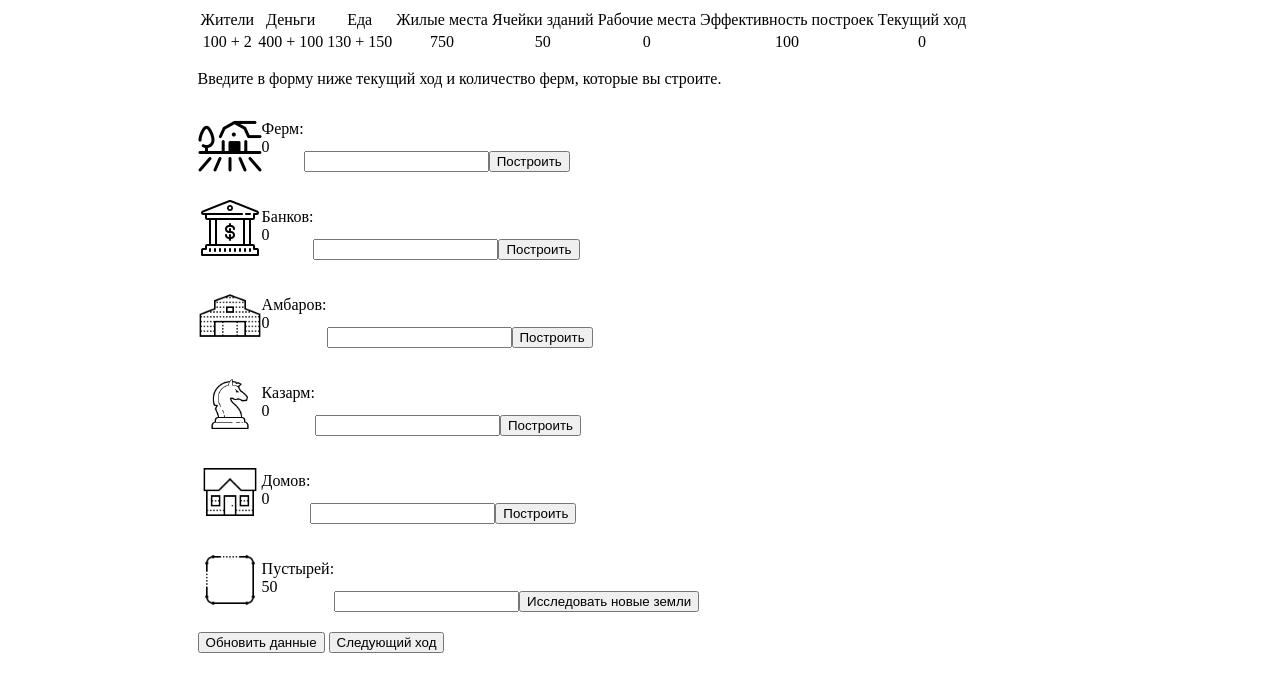
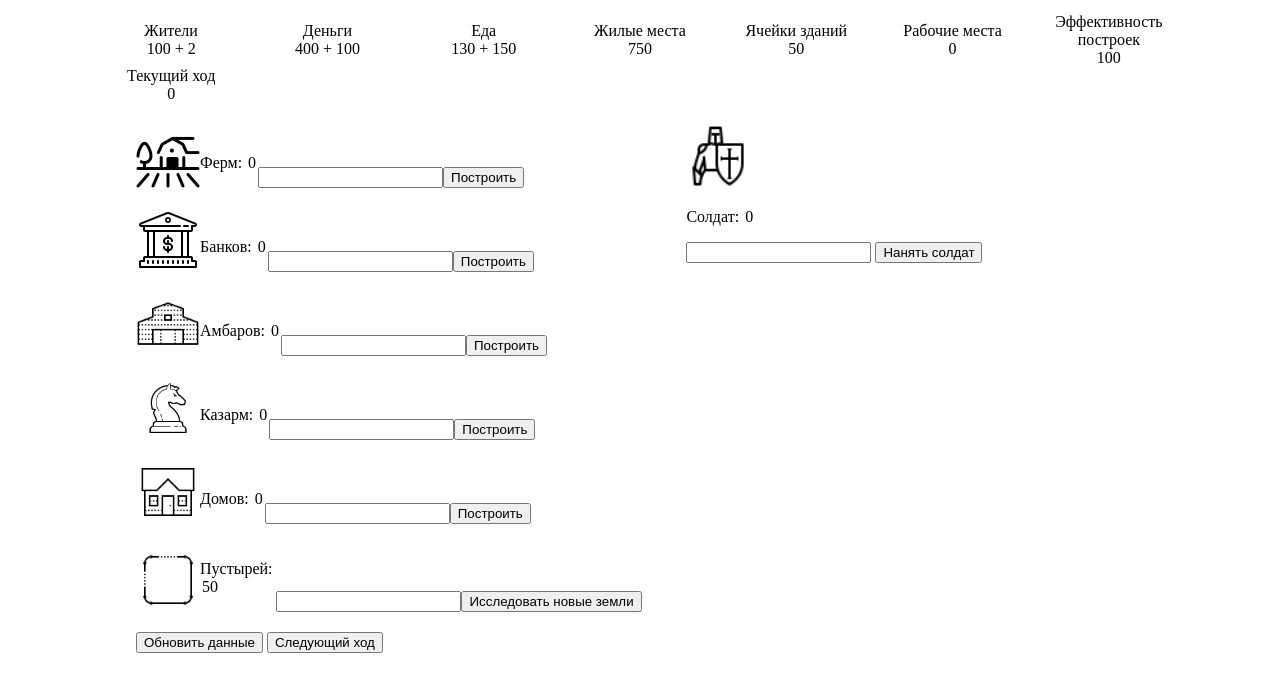
Before and after one commit to PanshinAnd/-PanshinAnd.errortopia.io-, a plain HTML site: page index.html in a window 1280 px wide. Drawn offline with Linux system fonts and the light colour scheme.

Commit message:
Найм солдат

```diff
--- a/index.html
+++ b/index.html
@@ -9,75 +9,83 @@
   </head>
   <body>
     <div class="strict">
-      <!--В этом div я буду строго следовать заданию -->
-      <div class="stat">
-        <table>
-          <tr>
-            <td>Жители</td>
-            <td>Деньги</td>
-            <td>Еда</td>
-            <td>Жилые места</td>
-            <!--<td>Банки</td>-->
-            <td>Ячейки зданий</td>
-            <td>Рабочие места</td>
-            <td>Эффективность построек</td>
-            <td>Текущий ход </td>
-          </tr>
-          <tr>
-            <td id="population"></td>
-            <td id='money'></td>
-            <td id='food'></td>
-            <td id='livingPlaces'></td>
-            <!--<td id='bank'></td>-->
-            <td id='constructionCell'></td>
-            <td id="workplaces"></td>
-            <td id='buildEfficiency'></td>
-            <td id='currentTurn'></td>
-          </tr>
-        </table>
+      <div class = "container table">
+        <div class = 'column'>
+          <div class = 'block item'>Жители</div>
+          <div class = 'block item' id = 'population'></div>
+        </div>
+        <div class = 'column'>
+          <div class = 'block item'>Деньги</div>
+          <div class = 'block item' id = 'money'></div>
+        </div>
+        <div class = 'block'>
+          <div class = 'block'>Еда</div>
+          <div class = 'block' id = 'food'></div>
+        </div>
+        <div class = 'block'>
+          <div class = 'block'>Жилые места</div>
+          <div class = 'block' id = 'livingPlaces'></div>
+        </div>
+
+        <div class = 'block'>
+          <div class = 'block'>Ячейки зданий</div>
+          <div class = 'block' id = 'constructionCell'></div>
+        </div>
+        <div class = 'block'>
+          <div class = 'block'>Рабочие места</div>
+          <div class = 'block' id = 'workplaces'></div>
+        </div>
+        <div class = 'block'>
+          <div class = 'block'>Эффективность построек</div>
+          <div class = 'block' id = 'buildEfficiency'></div>
+        </div>
+        <div class = 'block'>
+          <div class = 'block'>Текущий ход</div>
+          <div class = 'block' id = 'currentTurn'></div>
+        </div>
+        <div class ='break'></div>
       </div>
-      <div class='container'>
+      <div class='leftColumn'>
         <form action="main.js" name ="form">
-          <p>Введите в форму ниже текущий ход и количество ферм, которые вы строите.</p>
 
           <div class='building'>
-            <img src='farm.png' alt='Ферма' class='icon'>
-            <div><p>Ферм: <span class='container'id='farm'></span></p></div>
+            <img src='image/farm.png' alt='Ферма' class='icon'>
+            <div><p>Ферм: <span class='countBuildings' id='farm'></span></p></div>
             <input type='number' id='farm' name="farm" value="farm"></input>
             <input type="button" onclick="building(farm)" value= "Построить"></input>
           </div>
           <div class="break"></div>
           <div class='building'>
-            <img src='bank.png' alt='Банк' class='icon'>
-            <div><p>Банков: <span class='container'id='bank'></span></p></div>
+            <img src='image/bank.png' alt='Банк' class='icon'>
+            <div><p>Банков: <span class='countBuildings'id='bank'></span></p></div>
             <input type='number' id='bank' name="bank" value="bank"></input>
             <input type="button" onclick="building(bank)" value= "Построить"></input>
           </div>
           <div class="break"></div>
           <div class='building'>
-            <img src='barn.png'  alt='Амбар' class='icon'>
-            <div><p>Амбаров: <span class='container'id='barn'></span></p></div>
+            <img src='image/barn.png'  alt='Амбар' class='icon'>
+            <div><p>Амбаров: <span class='countBuildings'id='barn'></span></p></div>
             <input type='number' id='barn' name="barn" value="barn"></input>
             <input type="button" onclick="building(barn)" value= "Построить"></input>
           </div>
           <div class="break"></div>
           <div class='building'>
-            <img src='barracks.png' alt='Казарма' class='icon'>
-            <div><p>Казарм: <span class='container'id='barracks'></span></p></div>
+            <img src='image/barracks.png' alt='Казарма' class='icon'>
+            <div><p>Казарм: <span class='countBuildings'id='barracks'></span></p></div>
             <input type='number' id='barracks' name="barracks" value="barracks"></input>
             <input type="button" onclick="building(barracks)" value= "Построить"></input>
           </div>
           <div class="break"></div>
           <div class='building'>
-            <img src='house.png' alt='Дом' class='icon'>
-            <div><p>Домов: <span class='container'id='house'></span></p></div>
+            <img src='image/house.png' alt='Дом' class='icon'>
+            <div><p>Домов: <span class='countBuildings'id='house'></span></p></div>
             <input type='number' id='house' name="house" value="house"></input>
             <input type="button" onclick="building(house)" value= "Построить"></input>
           </div>
           <div class="break"></div>
           <div class='building'>
-            <img src='empty.png' alt='Пустырь' class='icon'>
-            <p>Пустырей: <span  class='container' id="freeCells"></span></p>
+            <img src='image/empty.png' alt='Пустырь' class='icon'>
+            <p>Пустырей: <span  class='countBuildings' id="freeCells"></span></p>
             <input type='number' id='wasteland' name="wasteland" value="wasteland"></input>
             <input type="button" onclick="building(wasteland)" value= "Исследовать новые земли"></input>
           </div>
@@ -86,9 +94,14 @@
           <input type="button" onclick="nextTurn()" value = 'Следующий ход'></input>
         </form>
       </div>
-    </div>
-    <div class="update">
-      <!--В этом div я модифицирую задание, чтобы использовать все указанные в нем понятия -->
+      <div class='rightColumn'>
+        <form class='recruit' name='recruit'>
+          <img src='image/warrior.png' alt='Солдат' class='icon'>
+          <p> Солдат: <span class='countSolders' id='countWarriors'></span></p>
+          <input type='number' id = 'infantryman'  name = 'infantryman'  value='infantryman'></input>
+          <input type='button' onclick="recruitment(infantryman)" value='Нанять солдат'></input>
+        </form>
+      </div>
     </div>
   </body>
 </html>
--- a/main.js
+++ b/main.js
@@ -1,5 +1,6 @@
 class Solder{
-  constructor(costHiring, costMaintеnanceMoney, costMaintеnanceFood, countUnits){
+  constructor(name, costHiring, costMaintеnanceMoney, costMaintеnanceFood, countUnits){
+    this.name = name;
     this.costHiring = costHiring;
     this.costMaintеnanceMoney = costMaintеnanceMoney;
     this.costMaintеnanceFood  = costMaintеnanceFood;
@@ -22,7 +23,12 @@ class Building {
     this.cost = cost;
   }
   income(){
-    return this.countBuildings * this.countRes * buildEfficiency();
+    if (this.countWorkplaces > 0){
+        return this.countBuildings * this.countRes * buildEfficiency();
+    }
+    else{
+      return this.countBuildings * this.countRes * 100;
+    }
   }
   totalWorkplaces(){
     return this.countWorkplaces * this.countBuildings;
@@ -43,15 +49,15 @@ let researchingCells = 0;
 
 let farm = new Building("food",         0.7,  25, 25, 0,   defaultBuldingCost());
 let bank = new Building("money",        0.25, 20, 5,  0,   defaultBuldingCost());
-let barn = new Building("foodLimit",    50,   15, 15, 0,   defaultBuldingCost());
-let barracks = new Building("warrior",  0.2,  25, 25, 0,   defaultBuldingCost());
+let barn = new Building("foodLimit",    50,   0, 15, 0,   defaultBuldingCost());
+let barracks = new Building("infantryman",  0.2,  25, 25, 0,   defaultBuldingCost());
 let house = new Building("empty",       0,    0,  50, 0,   defaultBuldingCost());
 let wasteland = new Building("food", 0.05, 0,  15,    constructionCells,   0);
-let warrior = new Solder(5,5,1,0);
+let infantryman = new Solder('infantryman',5,5,1,0);
 wasteland.cost = researchCostMoney();
 
 function civils(){
-  return population - warrior.countUnits;
+  return population - infantryman.countUnits;
 }
 function defaultBuldingCost() {
   return 100;
@@ -70,10 +76,10 @@ function totalBuildings() {
 }
 
 function balanceAccrual(){
-  balanceMoney -= warrior.totalMaintеnanceMoney();
-  balanceMoney += Math.floor(Math.min(population,sumWorkplaces()) * 3 + bank.income());
-  if (population > sumWorkplaces())
-    balanceMoney += Math.floor(population-sumWorkplaces());
+  balanceMoney -= infantryman.totalMaintеnanceMoney();
+  balanceMoney += Math.floor(Math.min(civils(),sumWorkplaces()) * 3 + bank.income());
+  if (civils() > sumWorkplaces())
+    balanceMoney += Math.floor(civils()-sumWorkplaces());
 
   livingPlaces = livingPlaces + sumLivingPlaces();
 
@@ -169,6 +175,9 @@ function updateStat(){
     td = document.getElementById('currentTurn');
     td.innerHTML = currentTurn;
 
+    td = document.getElementById('buildEfficiency');
+    td.innerHTML = buildEfficiency();
+
     td = document.getElementById('farm');
     td.innerHTML = farm.countBuildings;
 
@@ -183,6 +192,9 @@ function updateStat(){
 
     td = document.getElementById('house');
     td.innerHTML = house.countBuildings;
+
+    td = document.getElementById('countWarriors');
+    td.innerHTML = infantryman.countUnits;
 
 }
 function nextTurn() {
@@ -199,8 +211,8 @@ function nextTurn() {
   constructionCells += researchingCells;
   researchingCells = 0;
 
-  if  (population < warrior.countUnits){
-    warrior.countUnits = population;
+  if  (population < infantryman.countUnits){
+    infantryman.countUnits = population;
   }
 
   currentTurn ++;
@@ -209,9 +221,9 @@ function nextTurn() {
 
 function research(countBuildings){
   while(countBuildings >= 1){
-    if(money >= researchCostMoney() && warrior.countUnits >= researchCostSolders()){
+    if(money >= researchCostMoney() && infantryman.countUnits >= researchCostSolders()){
       money -= researchCostMoney();
-      warrior.countUnits -= researchCostSolders();
+      infantryman.countUnits -= researchCostSolders();
       researchingCells++;
       countBuildings--;
     }
@@ -223,10 +235,15 @@ function research(countBuildings){
 }
 
 function  building(build){
+  console.log(build)
   countBuildings = build.value;
   buildName = build.name;
   if (buildName == "wasteland"){
     research(countBuildings);
+  }
+  if (countBuildings < 1){
+    alert("Нужно возвести хотя бы одну постройку");
+    return;
   }
   if (money >= 100){
     let input = document.getElementById(buildName).value;
@@ -254,17 +271,22 @@ function  building(build){
     alert("Недостаточно денег для постройки");
   }
 }
-function recruitment(countRecruits){
-  if (countRecruits <= barracks.countRes * buildEfficiency()){
-    if (money >= (countRecruits * warrior.costHiring)){
-      if ((population + countRecruits) > sumLivingPlaces()){
-        countRecruits  = sumLivingPlaces() - population;
-        alert("Вы желаете нанять больше юнитов, чем можете себе позволить. Будет нанято лишь ", countRecruits);
-      }
 
-      warrior.countUnits += countRecruits;
-      money -= countRecruits * warrior.costHiring;
+
+function recruitment(recruit){
+  console.log(recruit);
+  countRecruits = Number(recruit.value);
+  recruitName = recruit.name;
+  if (countRecruits <= barracks.income()){
+    if (money >= (countRecruits * eval(recruitName).costHiring)){
+      eval(recruitName).countUnits += countRecruits;
     }
+    else{
+      alert("Вы хотите обучить больше воинов, чем может позволить ваш бюджет");
+    }
+    money -= countRecruits * infantryman.costHiring;
+    console.log(eval(recruitName).countUnits);
+    updateStat();
   }
   else {
     alert("Вы хотите обучить больше юнитов, чем это могут сделать казармы");
--- a/style.css
+++ b/style.css
@@ -1,23 +1,56 @@
-table {
-  text-align: center;
-}
-
 .strict {
   border: 10px;
   border-color: red;
-  margin-left: auto;
-  margin-right: auto;
-  width: 70%;
+
 }
 .break {
   flex-basis: 100%;
   height: 0;
 }
 .container {
+  padding: 5px;
+  display: grid;
+  grid-template-columns: repeat(auto-fill, minmax(150px, 1fr));
+  align-items: center;
+}
+.table{
+  margin-left: 5em;
+  margin-right: 5em;
+}
+.block{
+  text-align: center;
+}
+.countBuildings{
+  padding: 2px;
+}
+.countSolders{
+  padding:2px;
+}
+.leftColumn{
   display: flex;
-  flex-wrap: wrap;
+  margin-top: 1em;
+  margin-left: 8em;
+  float: left;
+  width: 40%
+}
+.rightColumn{
+  display: flex;
+  margin-top:1em;
+  margin-right: 5em;
+  float:right;
+  width:40%
+}
+.item{
+  display: flex;
+  flex-direction: column;
+  justify-content: space-between;
 }
 .building {
+  margin-bottom: 20px;
+  display: flex;
+  align-items: flex-end;
+}
+.solder{
   margin-bottom: 20px;
   display: flex;
   align-items: flex-end;
@@ -26,5 +59,3 @@ table {
   width: 64px;
   height: 64px;
 }
-#left { position: relative; left: 0; top: 0; width: 50%; }
-#right { position: relative; right: 0; top: 0; width: 50%; }
```
Also changed, not shown: image/bank.png (renamed from bank.png), image/barn.png (renamed from barn.png), image/barracks.png (renamed from barracks.png), image/empty.png (renamed from empty.png), image/farm.png (renamed from farm.png), image/house.png (renamed from house.png), image/warrior.png (added).
